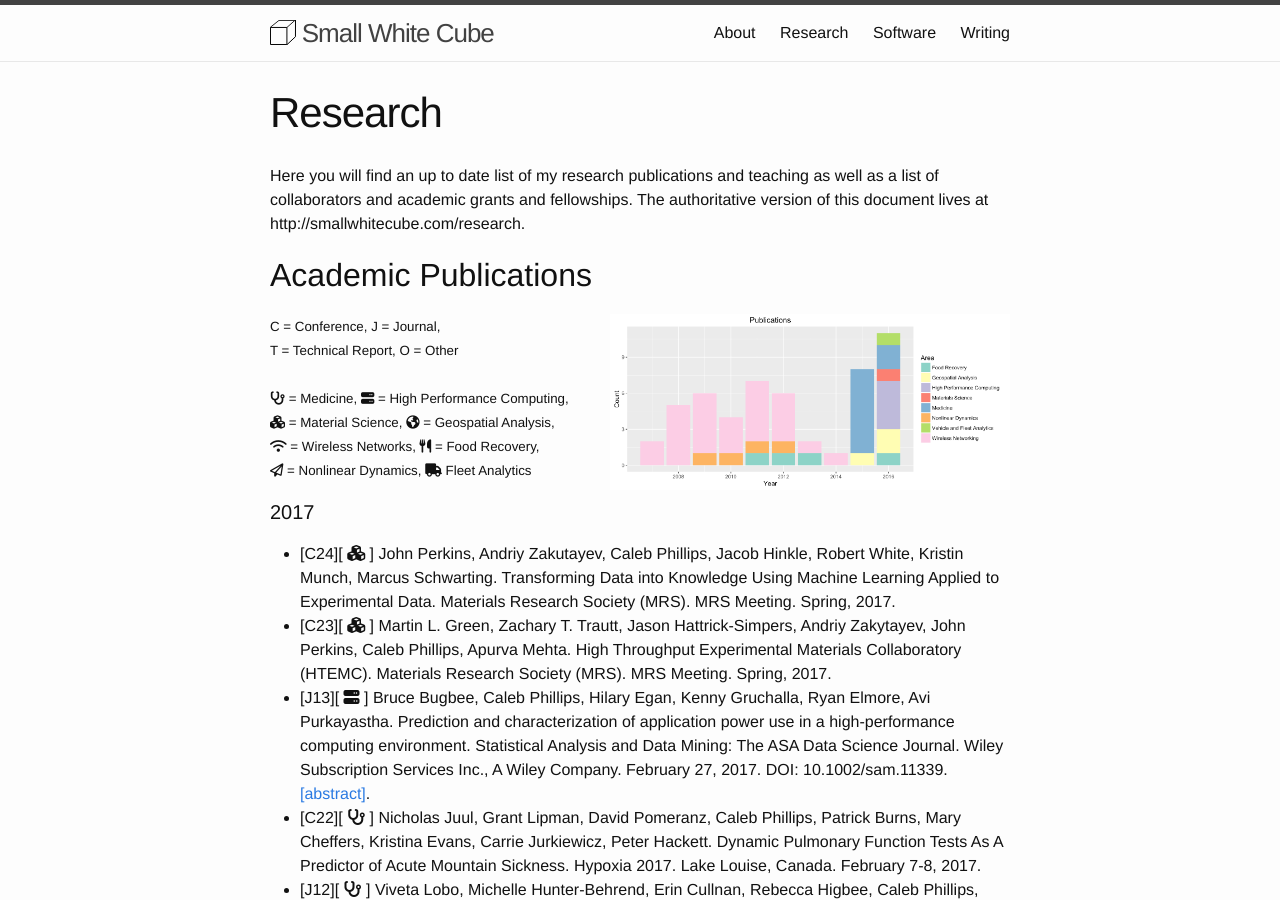
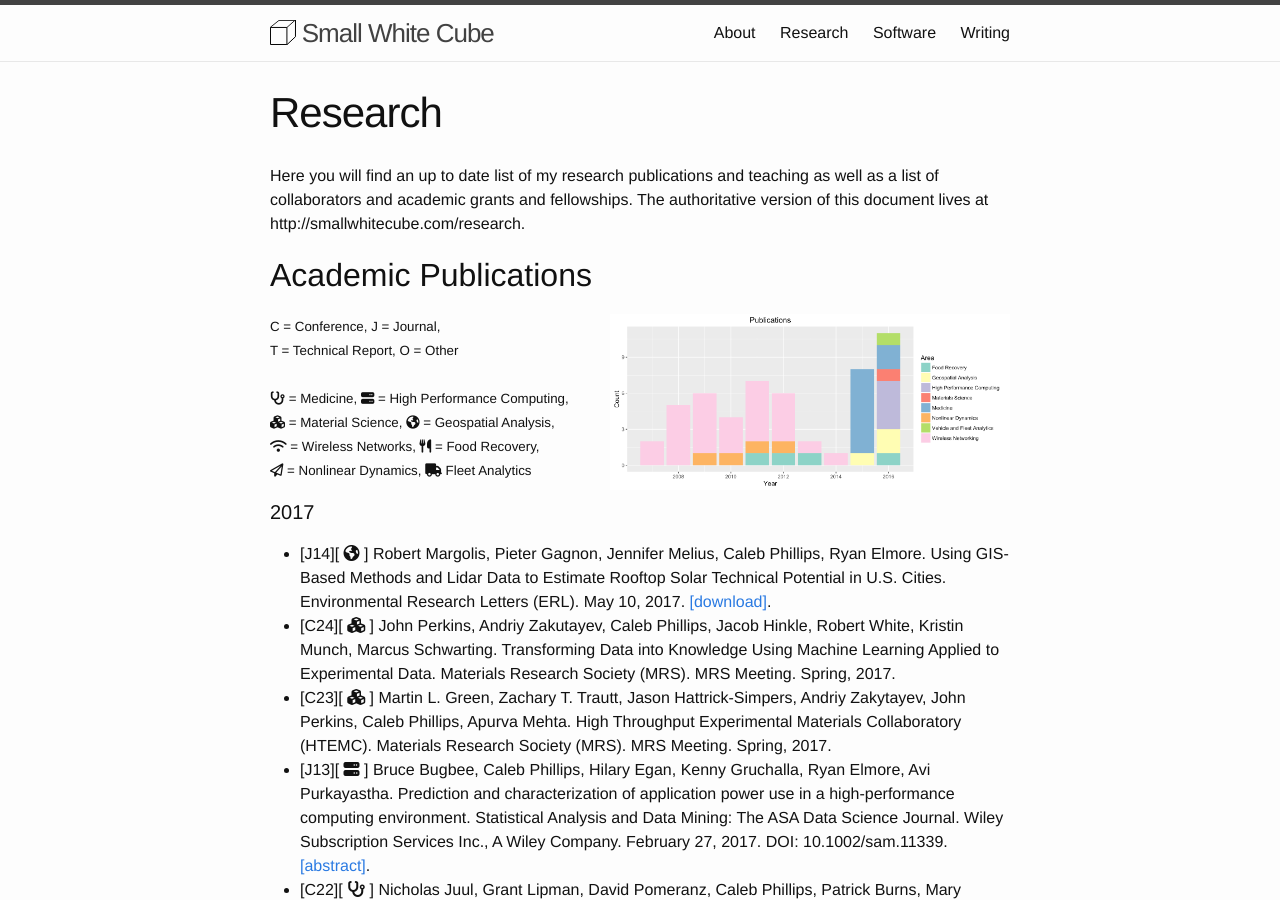
Before and after one commit to somerandomsequence/smallwhitecube, a Jekyll site: the page built from research.md, in a window 1280 px wide and 900 px high. Built offline with Jekyll 4.4.1, drawn with Linux system fonts in a browser that asks for light colours; nearby versions of some CDN libraries.

Commit message:
ERL paper

```diff
--- a/_includes/papers.html
+++ b/_includes/papers.html
@@ -15,6 +15,7 @@ T = Technical Report, O = Other<br/><br/>
 
   <h4>2017</h4>
   <ul>
+   <li>[J14][ <i class="fa fa-globe" aria-hidden="true"></i> ] Robert Margolis, Pieter Gagnon, Jennifer  Melius, Caleb Phillips, Ryan Elmore. Using GIS-Based Methods and Lidar Data to Estimate Rooftop Solar Technical Potential in U.S. Cities. Environmental Research Letters (ERL). May 10, 2017. <a href="http://iopscience.iop.org/article/10.1088/1748-9326/aa7225">[download]</a>.</li>
    <li>[C24][ <i class="fa fa-cubes" aria-hidden="true"></i> ] John Perkins, Andriy Zakutayev, Caleb Phillips, Jacob Hinkle, Robert White, Kristin Munch, Marcus Schwarting. Transforming Data into Knowledge Using Machine Learning Applied to Experimental Data. Materials Research Society (MRS). MRS Meeting. Spring, 2017.</li>
    <li>[C23][ <i class="fa fa-cubes" aria-hidden="true"></i> ] Martin L. Green, Zachary T. Trautt, Jason Hattrick-Simpers, Andriy Zakytayev, John Perkins, Caleb Phillips, Apurva Mehta. High Throughput Experimental Materials Collaboratory (HTEMC). Materials Research Society (MRS). MRS Meeting. Spring, 2017.</li>
    <li>[J13][ <i class="fa fa-server" aria-hidden="true"></i> ] Bruce Bugbee, Caleb Phillips, Hilary Egan, Kenny Gruchalla, Ryan Elmore, Avi Purkayastha. Prediction and characterization of application power use in a high-performance computing environment. Statistical Analysis and Data Mining: The ASA Data Science Journal. Wiley Subscription Services Inc., A Wiley Company. February 27, 2017. DOI: 10.1002/sam.11339. <a href="http://onlinelibrary.wiley.com/doi/10.1002/sam.11339/abstract">[abstract]</a>.</li>
```
